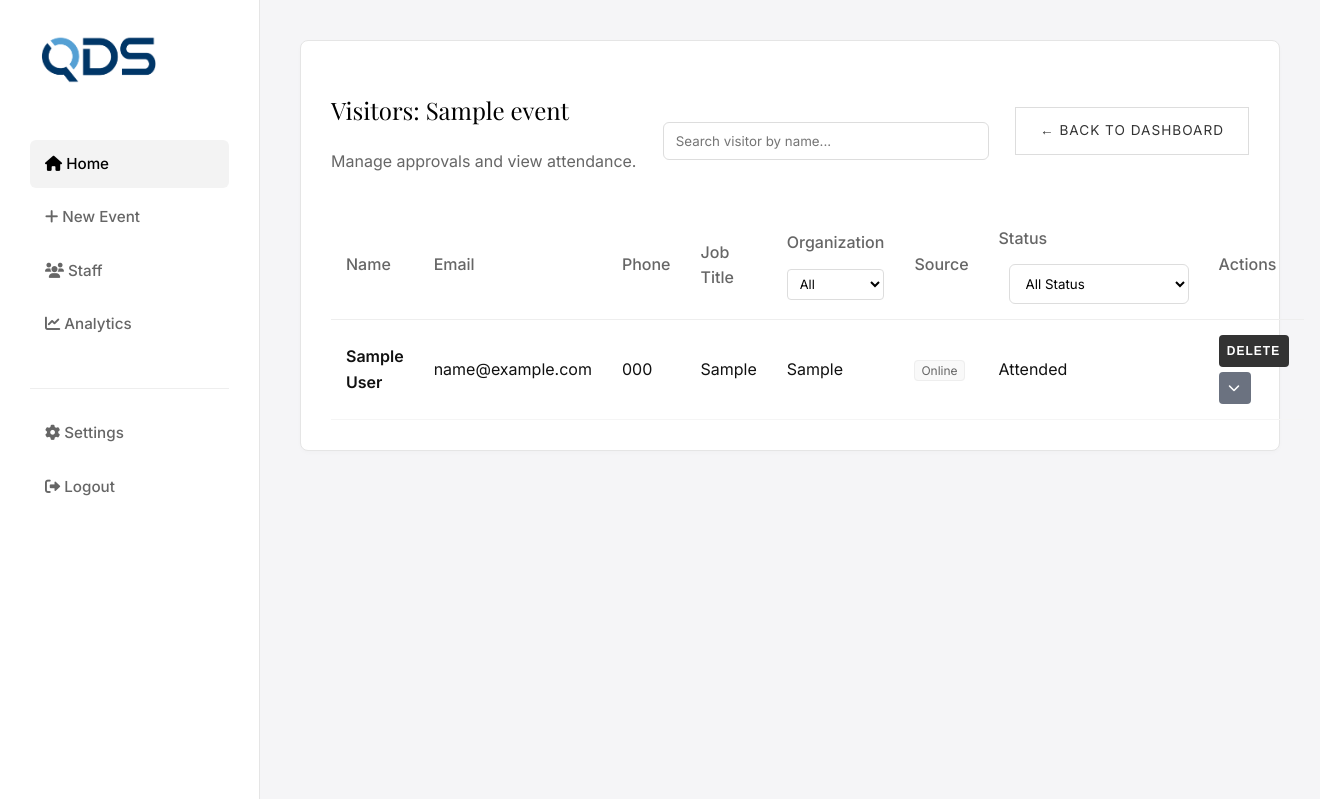
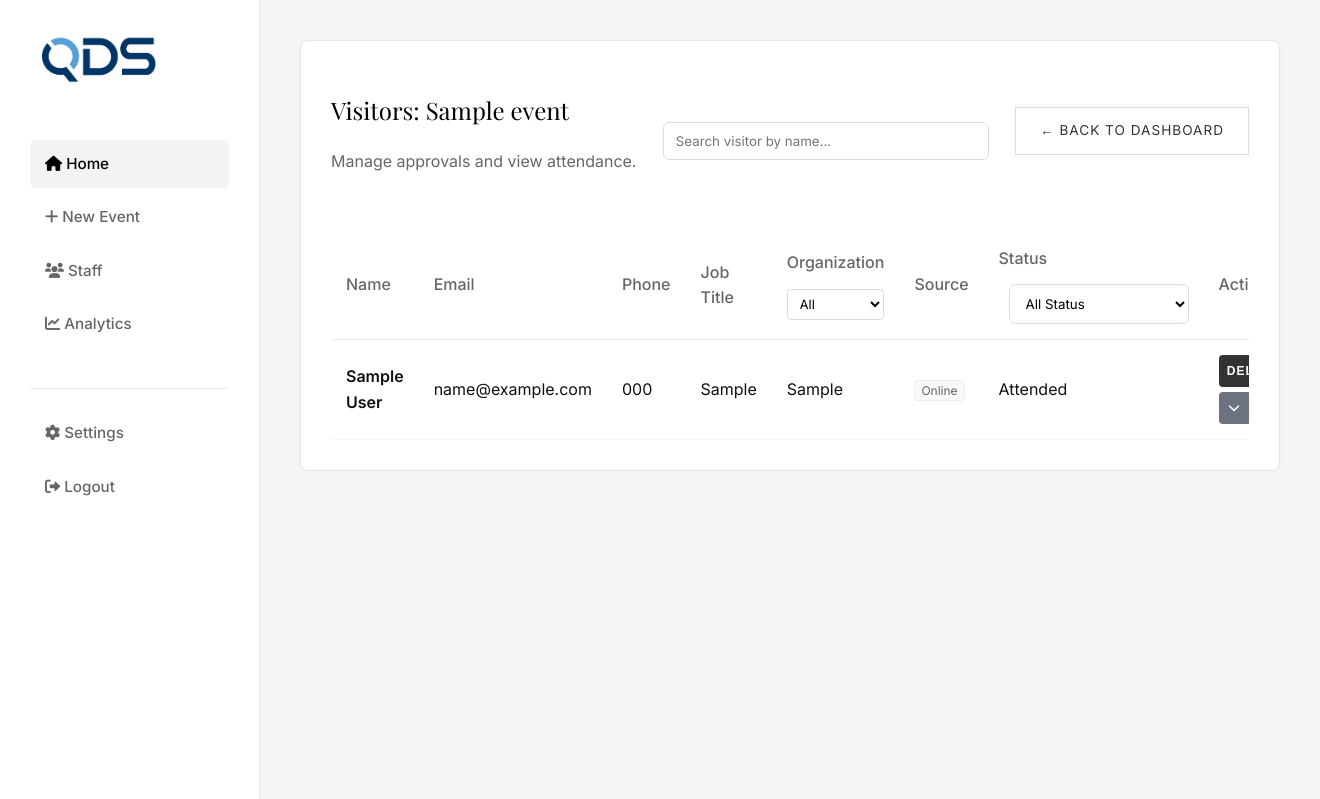
Before and after one commit to SMSulemanMS/evms_prod, a Flask app: page /admin/event/1/visitors in a window 1320 px wide. Shown: the top 799 px of the page. Run offline with Flask 3, Linux system fonts and the light colour scheme; a user stored in the database is signed in; tables that the repository leaves empty hold one stand-in row (values such as "Sample post"); some web fonts are replaced.

Commit message:
container overflow solved

```diff
--- a/static/css/styles.css
+++ b/static/css/styles.css
@@ -875,3 +875,14 @@ textarea:focus {
     display: inline-flex;
     margin: 0;
 }
+
+.table-scroll {
+    width: 100%;
+    overflow-x: auto;
+}
+
+table {
+    width: max-content;
+    min-width: 100%;
+    border-collapse: collapse;
+}
--- a/templates/admin/event_visitors.html
+++ b/templates/admin/event_visitors.html
@@ -25,7 +25,7 @@
         </a>
     </div>
 
-    <div class="table-responsive">
+    <div class="table-scroll">
         <table style="width: 100%; border-collapse: collapse; margin-top: 20px;">
             <thead>
                 <tr style="border-bottom: 1px solid #eee; text-align: left;">
```
